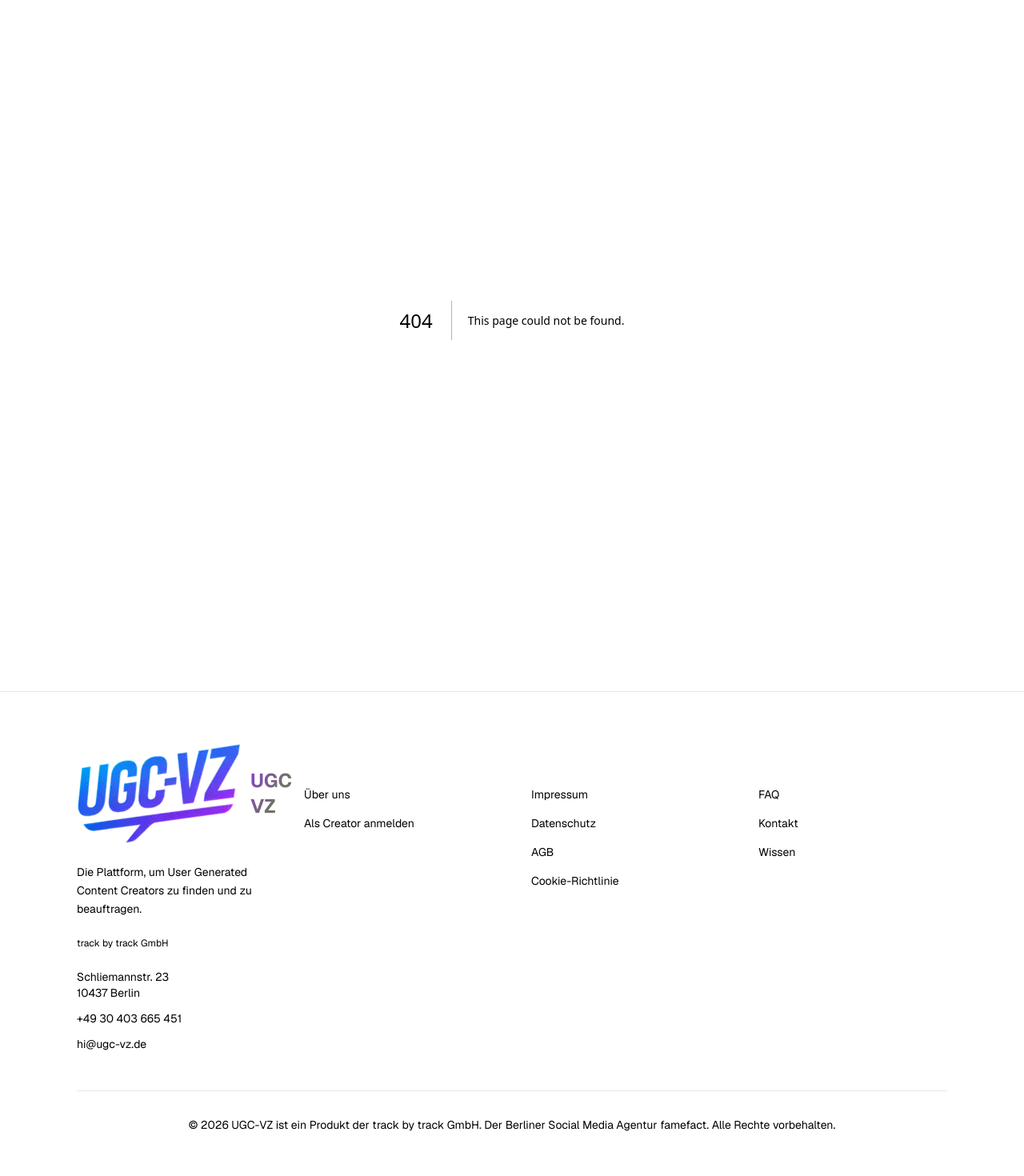
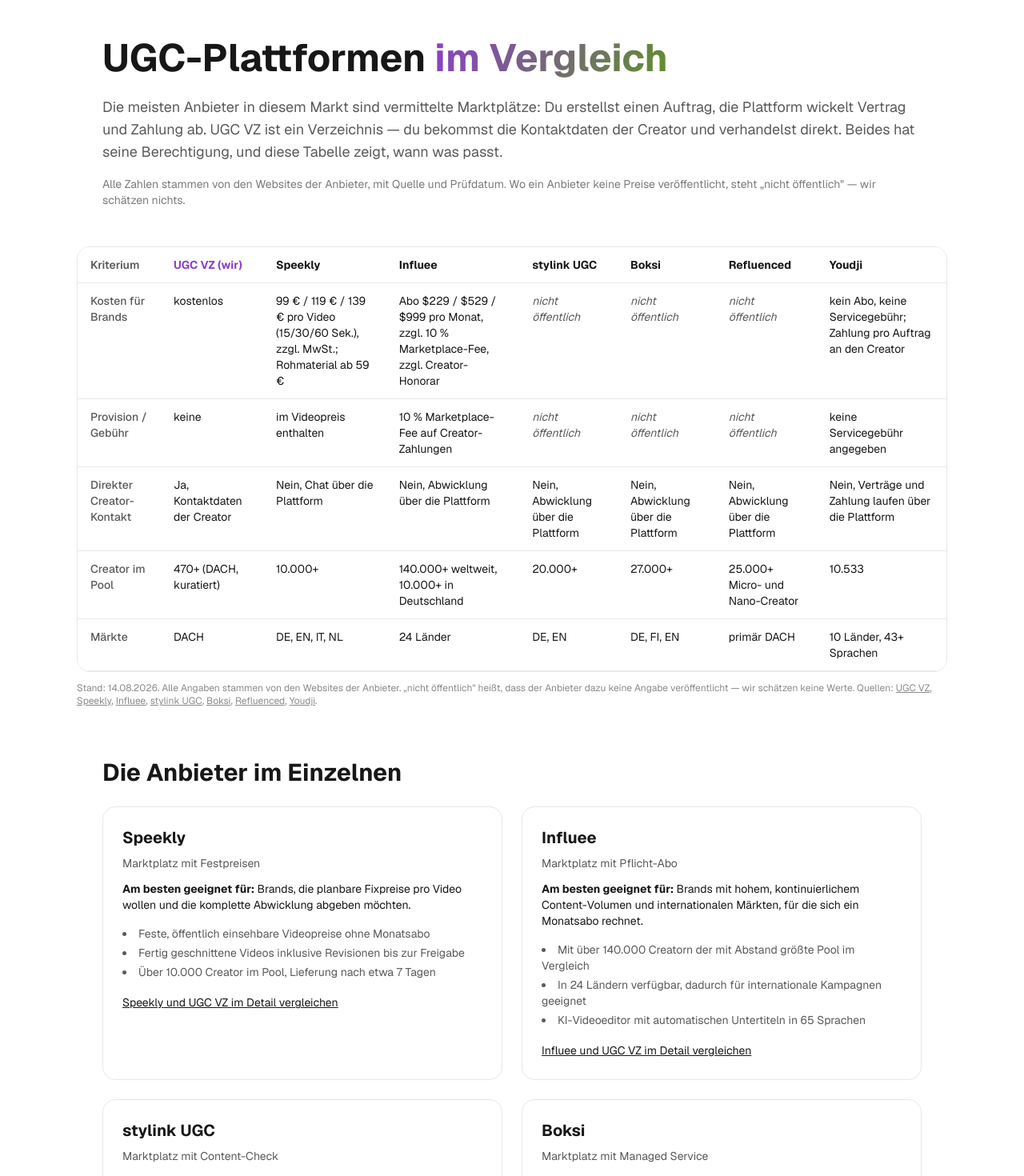
Before and after one commit to shufflethis/ugc-vz-neu, a Next.js app: page /vergleich in a window 1280 px wide. Before the commit this address had no page. Shown: the top 1470 px of the page at 80% size. Built offline with nearby package versions, Linux system fonts and the light colour scheme.

Commit message:
feat: Vergleichs-Hub /vergleich mit ItemList-Schema
Co-Authored-By: Claude Opus 5 (1M context) <noreply@anthropic.com>

```diff
--- /dev/null
+++ b/app/vergleich/page.tsx
@@ -0,0 +1,109 @@
+import type { Metadata } from 'next';
+import Link from 'next/link';
+import BreadcrumbSchema from '../components/BreadcrumbSchema';
+import JsonLdScript from '../wissen/[slug]/JsonLdScript';
+import ComparisonTable from '../components/ComparisonTable';
+import { competitors } from '../lib/competitors';
+
+export const metadata: Metadata = {
+  title: 'UGC-Plattformen im Vergleich 2026',
+  description:
+    'Speekly, Influee, stylink UGC, Boksi, Refluenced und Youdji im sachlichen Vergleich: Kosten, Provisionen, Creator-Pools und Direktkontakt. Alle Angaben mit Quelle und Prüfdatum.',
+  alternates: { canonical: 'https://ugc-vz.de/vergleich' },
+  openGraph: {
+    title: 'UGC-Plattformen im Vergleich 2026',
+    description: 'Kosten, Provisionen und Creator-Pools der wichtigsten UGC-Plattformen im deutschsprachigen Raum.',
+    url: 'https://ugc-vz.de/vergleich',
+    siteName: 'UGC VZ',
+    locale: 'de_DE',
+    type: 'website',
+  },
+};
+
+export default function VergleichPage() {
+  const breadcrumbs = [
+    { name: 'Startseite', url: 'https://ugc-vz.de' },
+    { name: 'Vergleich', url: 'https://ugc-vz.de/vergleich' },
+  ];
+
+  const itemListSchema = {
+    '@context': 'https://schema.org',
+    '@type': 'ItemList',
+    name: 'UGC-Plattformen im Vergleich',
+    numberOfItems: competitors.length,
+    itemListElement: competitors.map((c, index) => ({
+      '@type': 'ListItem',
+      position: index + 1,
+      name: c.name,
+      url: c.url,
+    })),
+  };
+
+  return (
+    <div className="min-h-screen bg-white text-ink">
+      <BreadcrumbSchema items={breadcrumbs} />
+      <JsonLdScript data={itemListSchema} />
+
+      <main className="py-12 px-4 sm:px-8 md:px-16 lg:px-24">
+        <section className="max-w-5xl mx-auto mb-12">
+          <h1 className="text-4xl sm:text-5xl font-bold mb-6 text-ink">
+            UGC-Plattformen <span className="gradient-text">im Vergleich</span>
+          </h1>
+          <p className="text-lg text-ink-soft mb-4">
+            Die meisten Anbieter in diesem Markt sind vermittelte Marktplätze: Du erstellst einen Auftrag, die Plattform
+            wickelt Vertrag und Zahlung ab. UGC VZ ist ein Verzeichnis — du bekommst die Kontaktdaten der Creator und
+            verhandelst direkt. Beides hat seine Berechtigung, und diese Tabelle zeigt, wann was passt.
+          </p>
+          <p className="text-sm text-ink-soft/80">
+            Alle Zahlen stammen von den Websites der Anbieter, mit Quelle und Prüfdatum. Wo ein Anbieter keine Preise
+            veröffentlicht, steht „nicht öffentlich" — wir schätzen nichts.
+          </p>
+        </section>
+
+        <section className="max-w-6xl mx-auto mb-16">
+          <ComparisonTable rows={competitors} />
+        </section>
+
+        <section className="max-w-5xl mx-auto mb-16">
+          <h2 className="text-3xl font-bold mb-6 text-ink">Die Anbieter im Einzelnen</h2>
+          <div className="grid md:grid-cols-2 gap-6">
+            {competitors
+              .filter((c) => !c.isOwn)
+              .map((c) => (
+                <div key={c.slug} className="border border-hairline rounded-2xl p-6">
+                  <h3 className="text-xl font-bold text-ink mb-2">{c.name}</h3>
+                  <p className="text-sm text-ink-soft mb-3">{c.model}</p>
+                  <p className="text-sm text-ink mb-4">
+                    <strong>Am besten geeignet für:</strong> {c.bestFor}
+                  </p>
+                  <ul className="text-sm text-ink-soft space-y-1 mb-4 list-disc list-inside">
+                    {c.strengths.map((s) => (
+                      <li key={s}>{s}</li>
+                    ))}
+                  </ul>
+                  {c.hasOwnPage && (
+                    <Link href={`/vergleich/${c.slug}-alternative`} className="text-sm underline hover:text-geo-violet">
+                      {c.name} und UGC VZ im Detail vergleichen
+                    </Link>
+                  )}
+                </div>
+              ))}
+          </div>
+        </section>
+
+        <section className="max-w-5xl mx-auto text-center">
+          <h2 className="text-3xl font-bold mb-4 text-ink">Creator direkt finden</h2>
+          <p className="text-ink-soft mb-6">
+            470+ kuratierte Creator im deutschsprachigen Raum, kostenlos, mit direkten Kontaktdaten.
+          </p>
+          <Link
+            href="/brands"
+            className="inline-block px-8 py-4 rounded-full bg-geo-violet text-white font-semibold hover:opacity-90 transition-opacity"
+          >
+            Zur Creator-Suche
+          </Link>
+        </section>
+      </main>
+    </div>
+  );
+}
```
